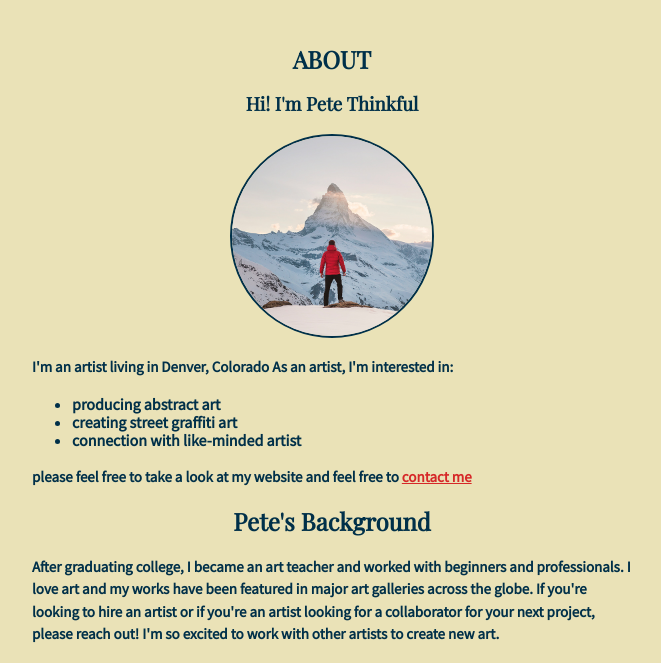
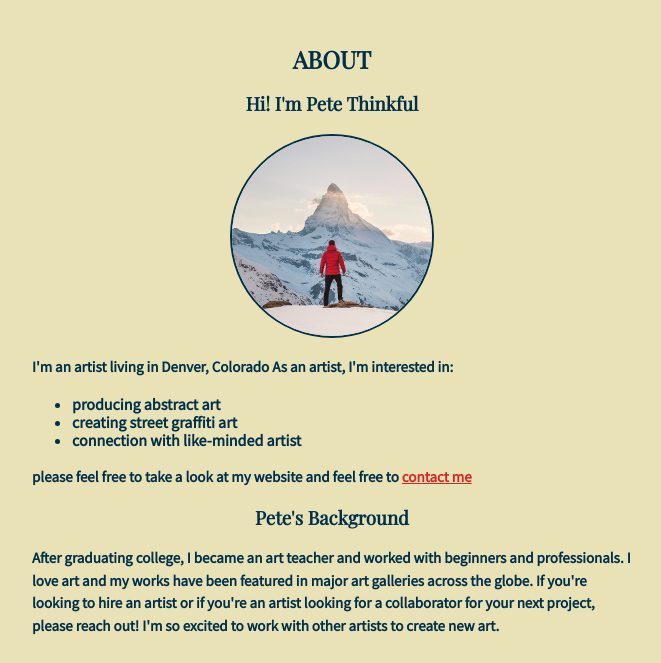
Before and after one commit to Ghosthawk0312/Pete-Portfolio-Page, a plain HTML site: page index.html in a window 1280 px wide. Shown: the part 137-800 px from the top of the page, without its empty margins (308-969 px from the left). Drawn offline with nearby package versions, Linux system fonts and the light colour scheme.

Commit message:
Update index.html

```diff
--- a/index.html
+++ b/index.html
@@ -42,7 +42,7 @@
           </section>
 
 <section>
-  <h2>Pete's Background</h2>
+  <h3>Pete's Background</h3>
     <p>After graduating college, I became an art teacher and worked with
 beginners and professionals. I love art and my works have been
 featured in major art galleries across the globe.
```
